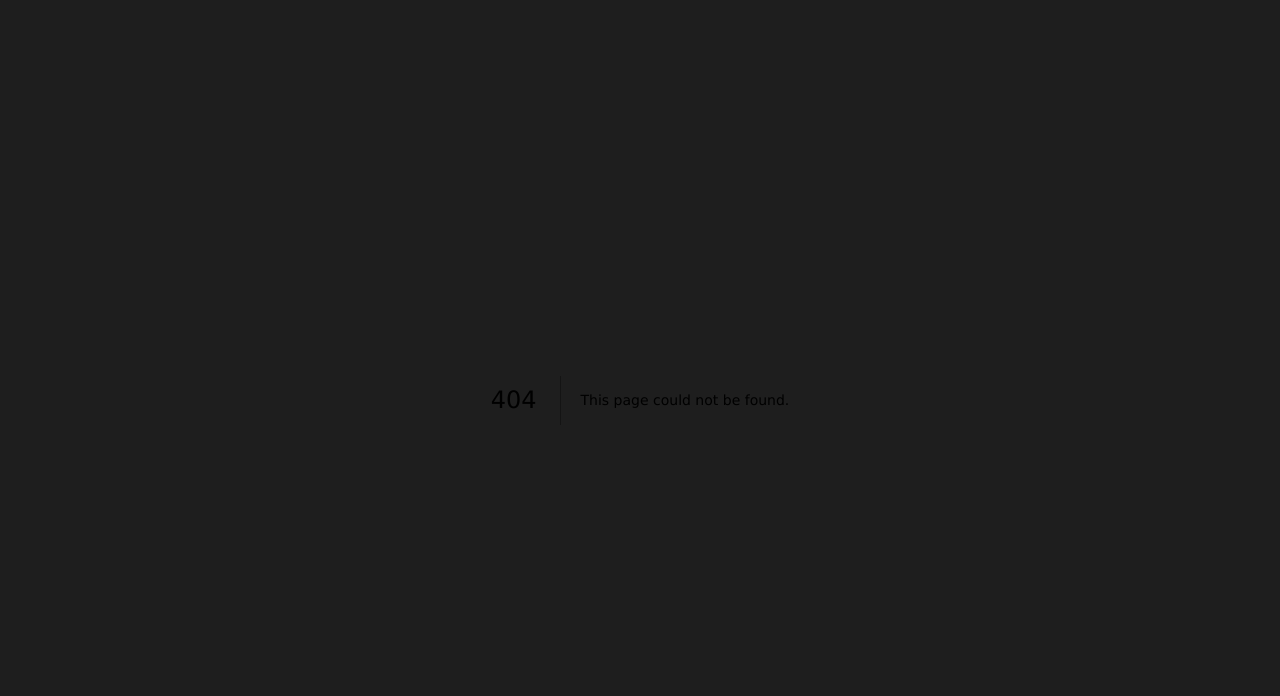
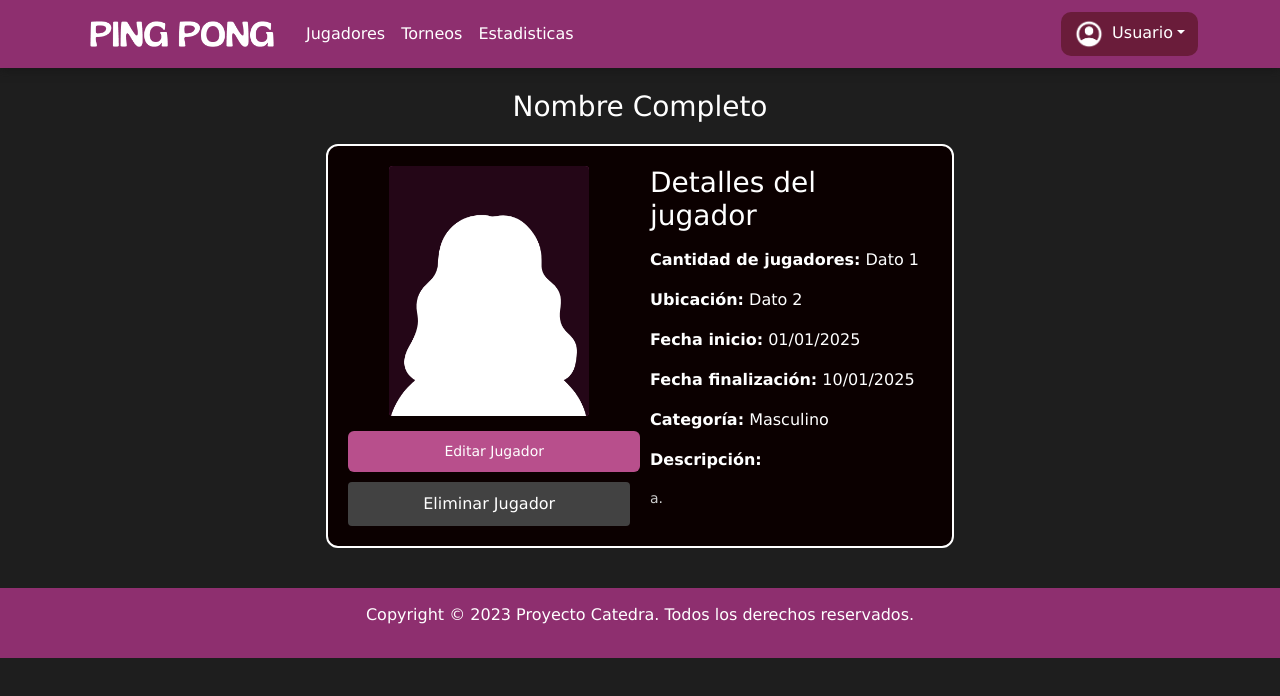
Before and after one commit to ArturDuar/ping-pong-app, a Next.js app in the folder proyecto-catedra-frontend/: page /dashboard/jugador/ver-jugador/1 in a window 1280 px wide. Before the commit this address had no page. Shown: the top 696 px of the page. Built offline with nearby package versions, Linux system fonts and the light colour scheme.

Commit message:
jugador individual

```diff
--- a/proyecto-catedra-frontend/src/app/dashboard/jugador/page.js
+++ b/proyecto-catedra-frontend/src/app/dashboard/jugador/page.js
@@ -80,7 +80,7 @@ export const jugadores = [
 
                 <div className="nuevo-jugador-card col-lg-4 order-0 order-lg-1 m-md-0 mb-3">
                     <p>¿Quieres ingresar un nuevo jugador?</p>
-                    <Link href="/ingresarjugador">
+                    <Link href="/dashboard/jugador/crear-jugador">
                     <button className="nuevo-jugador-button">Crear nuevo jugador</button>
                     </Link>
                 </div>
--- /dev/null
+++ b/proyecto-catedra-frontend/src/app/dashboard/jugador/ver-jugador/[id]/page.js
@@ -0,0 +1,34 @@
+"use client";
+
+import { useParams } from "next/navigation";
+import { jugadores } from "@/app/dashboard/jugador/page";
+import JugadorCard from "@/components/Jugador"; // ✅ Usa el componente JugadorCard para mostrar detalles
+
+export default function VerJugador() {
+  const params = useParams();
+  const jugador = jugadores.find((j) => j.id === Number(params.id)); // Busca el jugador por ID
+
+  if (!jugador) {
+    return (
+      <div className="content">
+        <h2 className="content-title">Jugador no encontrado</h2>
+        <p>No se encontró ningún jugador con el ID: {params.id}</p>
+      </div>
+    );
+  }
+
+  return (
+    <JugadorCard
+      nombre={jugador.nombre}
+      imagen={jugador.imagen}
+      cantidadJugadores={jugador.datos[0]}
+      ubicacion={jugador.datos[1]}
+      fechaInicio="01/01/2025" // Datos estáticos de ejemplo
+      fechaFinalizacion="10/01/2025"
+      categoria="Masculino"
+      descripcion="a."
+      onEditar={() => console.log("Editar jugador", jugador.id)}
+      onEliminar={() => console.log("Eliminar jugador", jugador.id)}
+    />
+  );
+}
--- a/proyecto-catedra-frontend/src/components/Jugador.jsx
+++ b/proyecto-catedra-frontend/src/components/Jugador.jsx
@@ -0,0 +1,41 @@
+import Link from "next/link";
+import React from "react";
+
+const JugadorCard = ({ nombre, imagen, cantidadJugadores, ubicacion, fechaInicio, fechaFinalizacion, categoria, descripcion, onEditar, onEliminar }) => {
+    return (
+      <div className="content">
+        <h1 className="content-title">{nombre}</h1>
+
+        <div className="card-container" style={{ maxWidth: '900px', background: 'var(--card-bg)', border: '2px solid var(--card-border)', borderRadius: '12px', padding: '20px', display: 'flex', gap: '20px', justifyContent: 'center', flexWrap: 'wrap' }}>
+
+          {/* Imagen del jugador */}
+          <div style={{ flex: '1', textAlign: 'center' }}>
+            <div style={{ backgroundColor: 'var(--primary)', width: '200px', height: '250px', borderRadius: '4px', margin: '0 auto' }}>
+              <img
+                src={imagen || "https://via.placeholder.com/200x250/8E2F6F/FFFFFF?text=Jugador"}
+                alt={nombre}
+                style={{ width: '100%', height: '100%', objectFit: 'cover', borderRadius: '4px' }}
+              />
+            </div>
+
+            <button className="card-button" style={{ marginTop: '15px', width: '100%' }} onClick={onEditar}>Editar Jugador</button>
+            <button className="button button-secondary" style={{ marginTop: '10px', width: '100%' }} onClick={onEliminar}>Eliminar Jugador</button>
+          </div>
+
+          {/* Detalles del jugador */}
+          <div style={{ flex: '1', color: 'var(--text-light)' }}>
+            <h3 style={{ marginBottom: '15px' }}>Detalles del jugador</h3>
+            <p><strong>Cantidad de jugadores:</strong> {cantidadJugadores}</p>
+            <p><strong>Ubicación:</strong> {ubicacion}</p>
+            <p><strong>Fecha inicio:</strong> {fechaInicio}</p>
+            <p><strong>Fecha finalización:</strong> {fechaFinalizacion}</p>
+            <p><strong>Categoría:</strong> {categoria}</p>
+            <p><strong>Descripción:</strong></p>
+            <p style={{ fontSize: '14px', color: '#CCCCCC' }}>{descripcion}</p>
+          </div>
+        </div>
+      </div>
+    );
+  };
+
+  export default JugadorCard;
--- a/proyecto-catedra-frontend/src/components/JugadoresCard.jsx
+++ b/proyecto-catedra-frontend/src/components/JugadoresCard.jsx
@@ -1,18 +1,21 @@
-import Link from "next/link";
+import Link from "next/link"; // ✅ Importa Link de Next.js
 
+export default function JugadorCard({ jugador }) {
+  if (!jugador || !jugador.imagen) {
+    return <div>Imagen no disponible</div>;
+  }
 
-export default function JugadorCard({jugador}){
-    return(
-        <div key={jugador.id} className="jugador-card ">
+  return (
+    <div key={jugador.id} className="jugador-card">
       <img src={jugador.imagen} alt={jugador.nombre} className="jugador-imagen" />
       <h3 className="jugador-nombre">{jugador.nombre}</h3>
       <p className="jugador-datos">Datos de jugador:</p>
       <ul>
-                {jugador.datos.map((dato, index) => {
+        {jugador.datos.map((dato, index) => (
           <li key={index}>- {dato}</li>
-                })}
+        ))}
       </ul>
-            <Link href="/dashboard/jugador/ver-jugador">
+      <Link href={`/dashboard/jugador/ver-jugador/${jugador.id}`}>
         <button className="ver-mas-button">Ver más</button>
       </Link>
     </div>
```
Also changed, not shown: proyecto-catedra-frontend/src/app/dashboard/jugador/crear-jugador/page.js (+44 -0 lines), proyecto-catedra-frontend/src/app/dashboard/jugador/ver-jugador/[id].js (deleted). Lines whose indentation alone changed are shown as unchanged.
